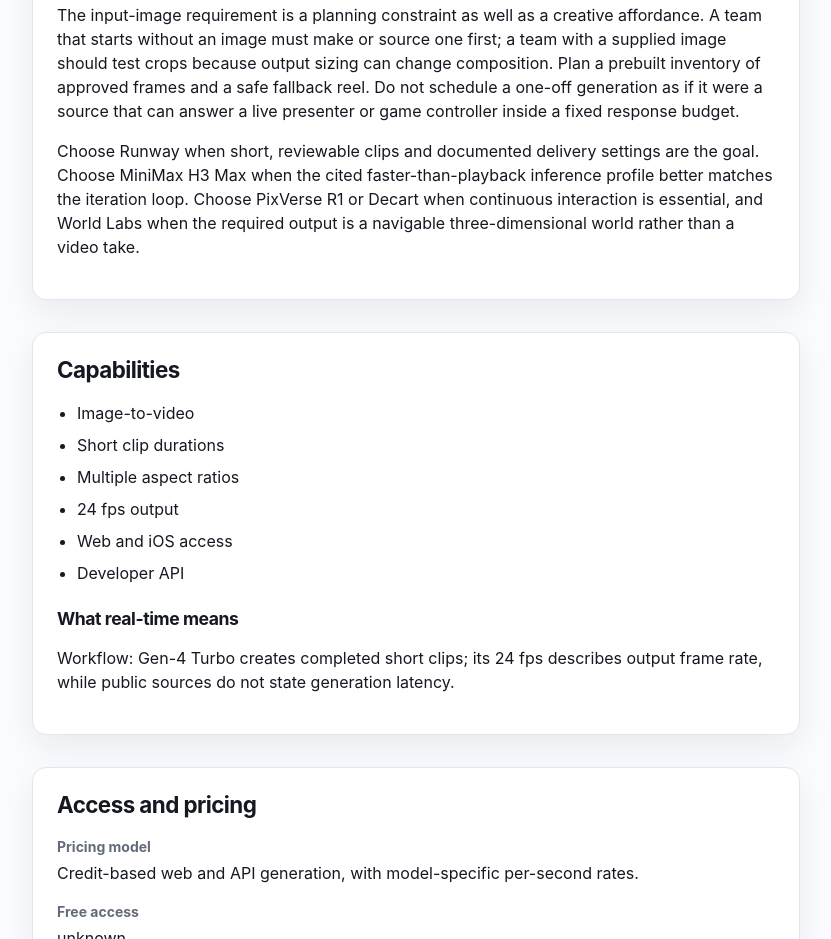
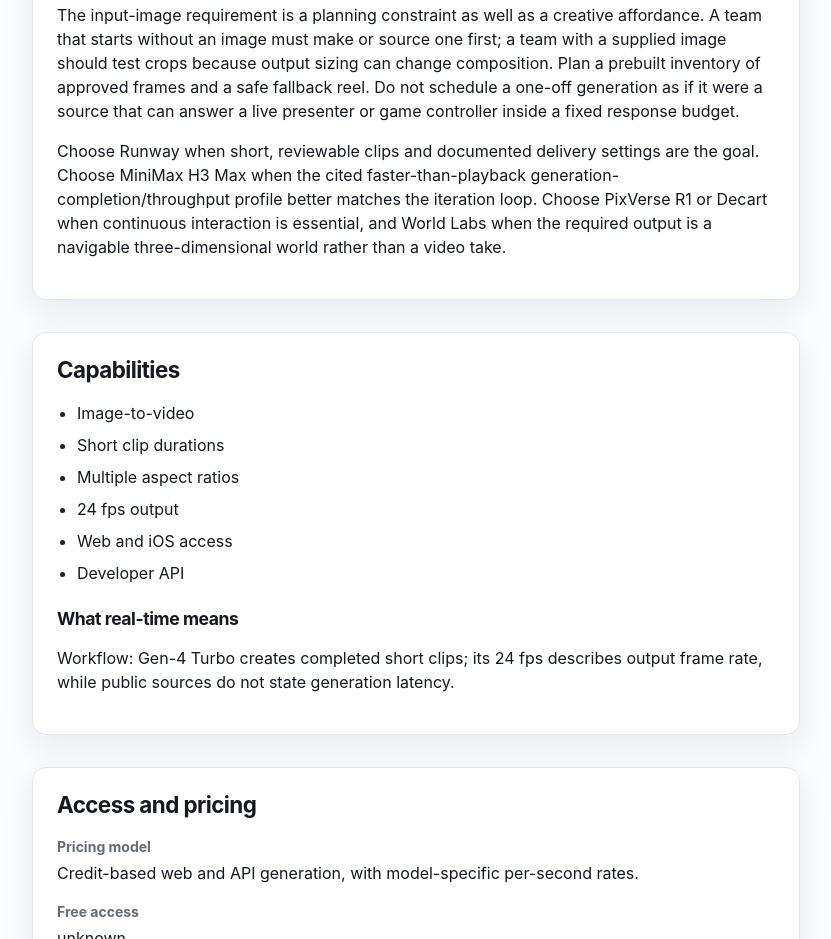
Before and after one commit to TOOLKITSAI/ailivevideo, an Astro site in the folder site/: page /tools/runway in a window 1280 px wide. Shown: the part 1718-2657 px from the top of the page, without its empty margins (32-863 px from the left). Built offline with nearby package versions, Linux system fonts and the light colour scheme; Astro itself is replaced by a stand-in of ours.

Commit message:
fix: clarify Runway generation timing

```diff
--- a/site/src/data/tools/runway.md
+++ b/site/src/data/tools/runway.md
@@ -36,4 +36,4 @@ Keep an approved source image and prompt library. A good test looks beyond the a
 
 The input-image requirement is a planning constraint as well as a creative affordance. A team that starts without an image must make or source one first; a team with a supplied image should test crops because output sizing can change composition. Plan a prebuilt inventory of approved frames and a safe fallback reel. Do not schedule a one-off generation as if it were a source that can answer a live presenter or game controller inside a fixed response budget.
 
-Choose Runway when short, reviewable clips and documented delivery settings are the goal. Choose MiniMax H3 Max when the cited faster-than-playback inference profile better matches the iteration loop. Choose PixVerse R1 or Decart when continuous interaction is essential, and World Labs when the required output is a navigable three-dimensional world rather than a video take.
+Choose Runway when short, reviewable clips and documented delivery settings are the goal. Choose MiniMax H3 Max when the cited faster-than-playback generation-completion/throughput profile better matches the iteration loop. Choose PixVerse R1 or Decart when continuous interaction is essential, and World Labs when the required output is a navigable three-dimensional world rather than a video take.
```
